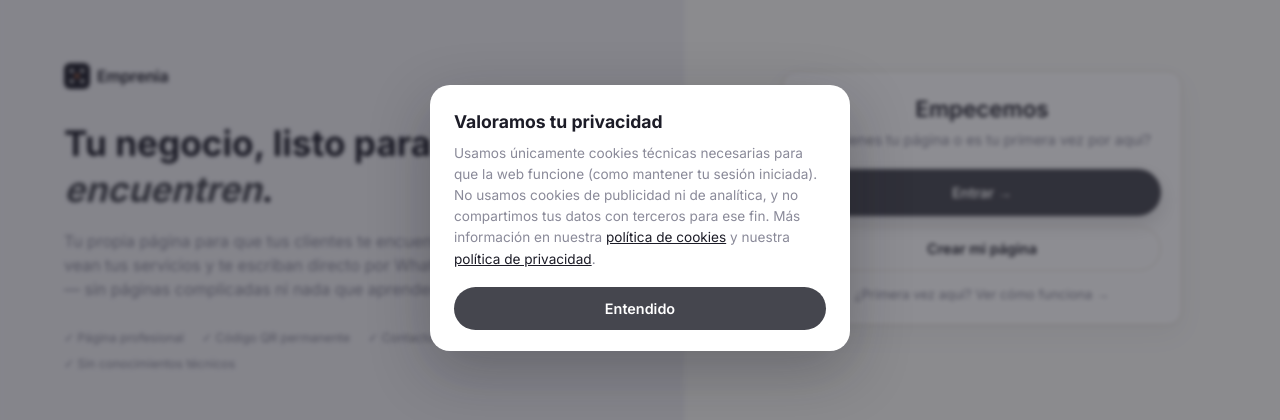
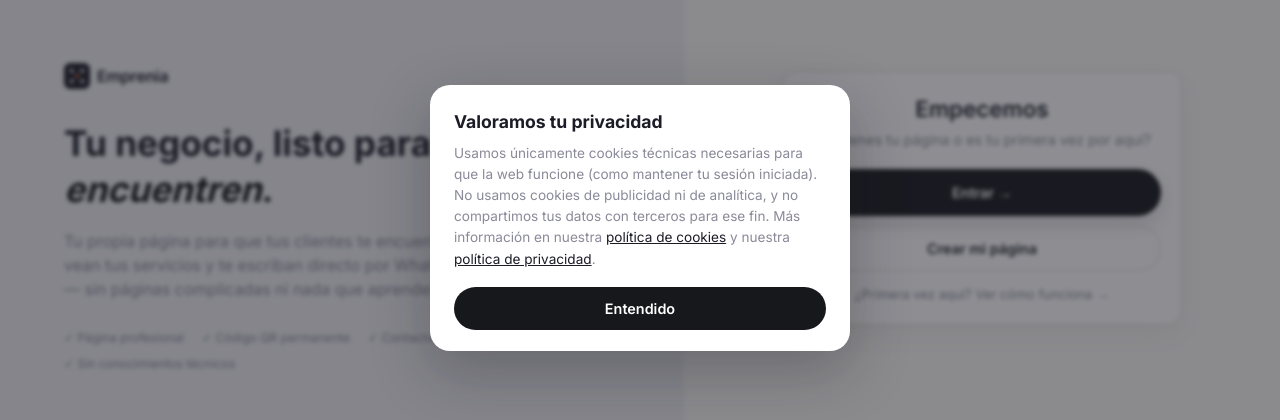
Before and after one commit to negokit/negokit, a Next.js app in the folder negokitdev/: page / in a window 1280 px wide. Shown: the part 182-602 px from the top of the page. Built offline with nearby package versions, Linux system fonts and the light colour scheme.

Commit message:
Oscurecer el gris de acento, se veia apagado

```diff
--- a/negokitdev/app/globals.css
+++ b/negokitdev/app/globals.css
@@ -3,10 +3,8 @@
 :root {
   --background: #FAFAF7;
   --foreground: #1C1C27;
-  /* Sin color de marca: gris oscuro neutro, ni azul ni negro puro -- un
-     único acento en toda la app, más suave que negro sólido pero con
-     contraste de sobra (9.4:1 con texto blanco). */
-  --accent: #45464E;
+  /* Sin color de marca: negro/gris casi negro, neutro, sin azul. */
+  --accent: #17181C;
   --accent-suave: #EEEEF1;
   --surface: #FFFFFF;
   --border: #E4DFD4;
```
